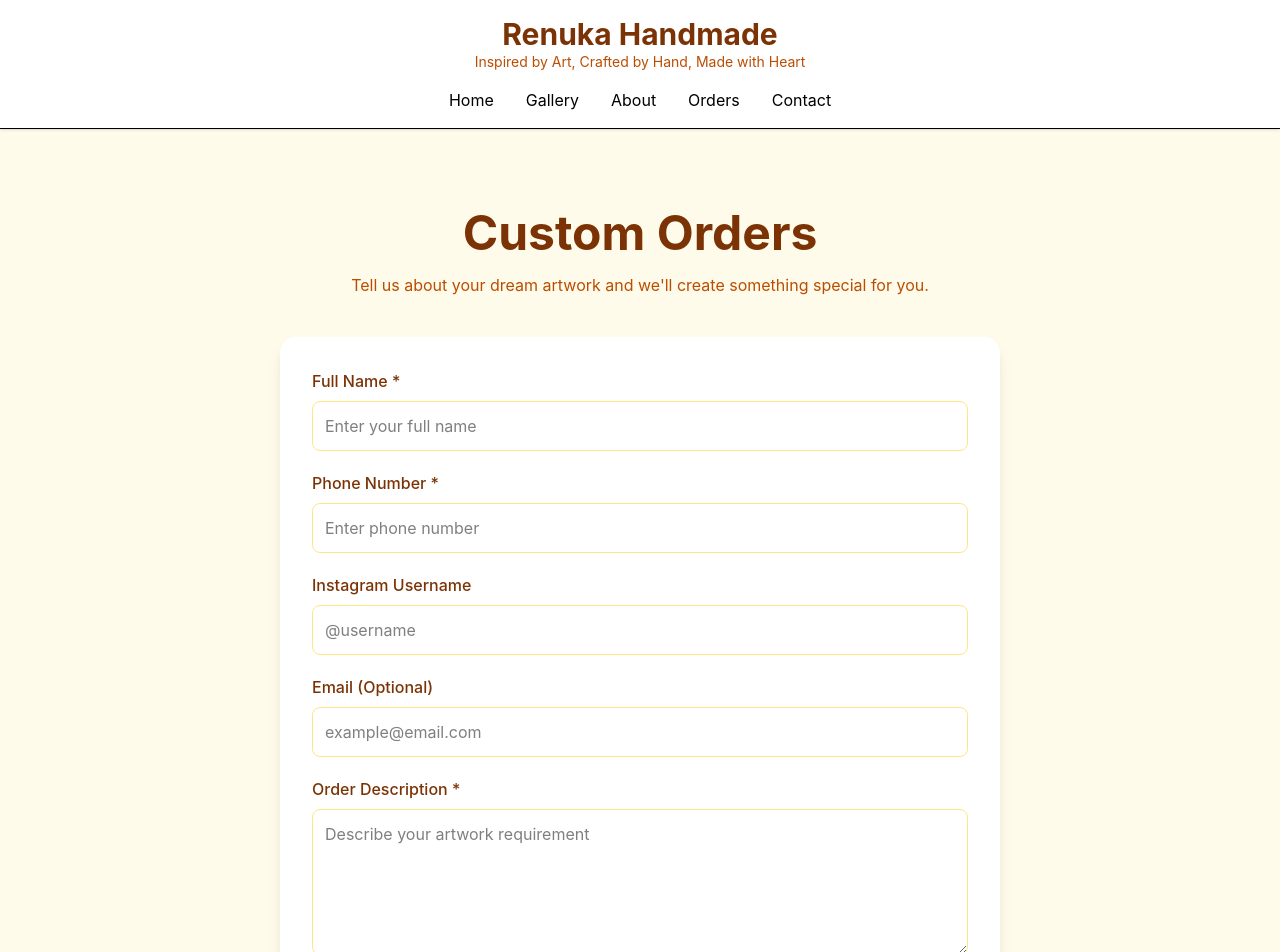
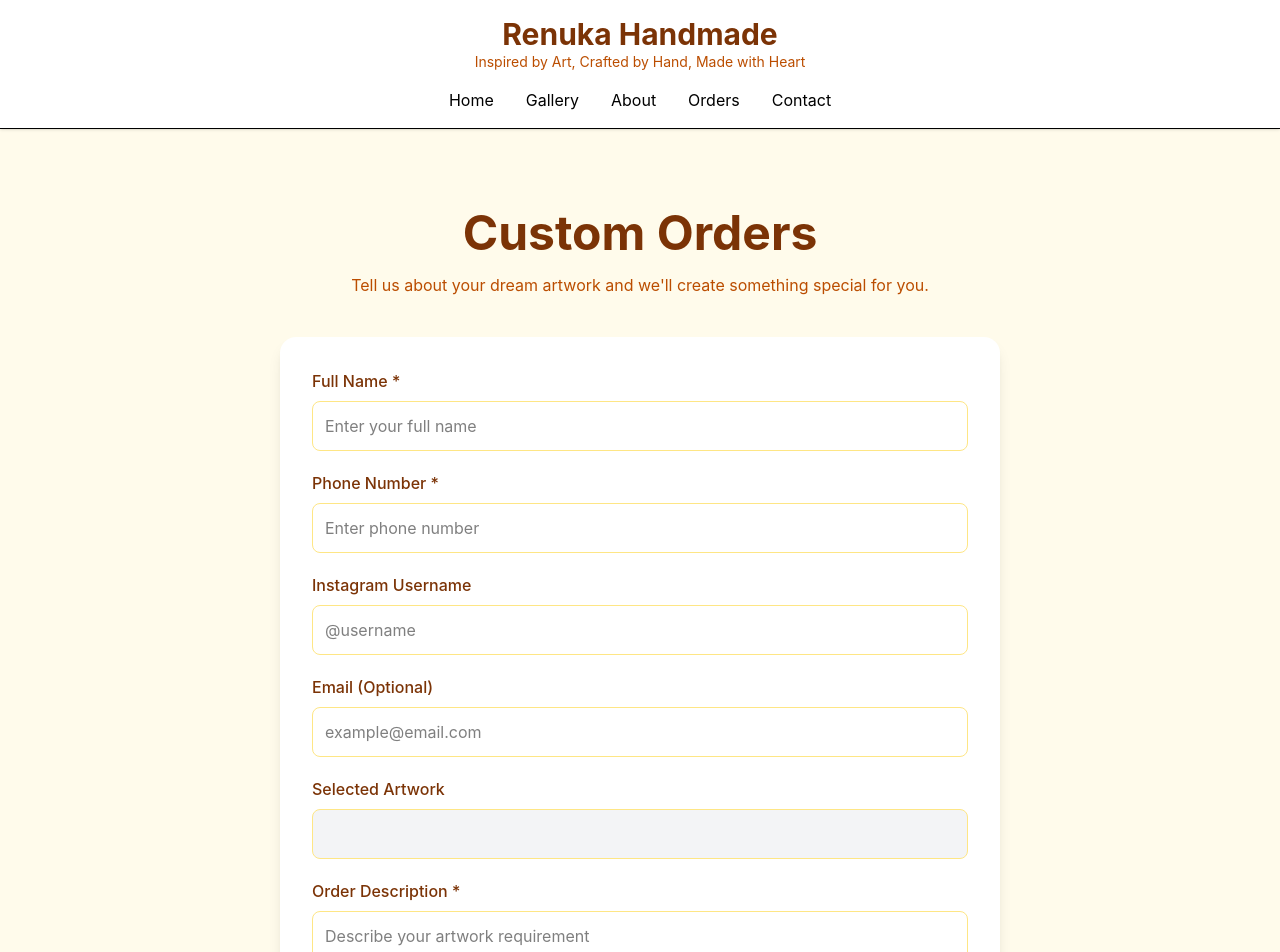
Before and after one commit to shubh02284/renuka-handmade, a React (Vite) app: page /orders in a window 1280 px wide. Shown: the top 952 px of the page. Built offline with nearby package versions, Linux system fonts and the light colour scheme.

Commit message:
order from update

```diff
--- a/src/pages/Gallery.jsx
+++ b/src/pages/Gallery.jsx
@@ -104,6 +104,7 @@ function Gallery() {
 
                   <Link
                     to="/orders"
+                    state={{ artwork: item.title }}
                     className="inline-block mt-4 bg-amber-800 text-white px-4 py-2 rounded-lg hover:bg-amber-900 transition"
                   >
                     Request Similar Artwork
@@ -161,6 +162,7 @@ function Gallery() {
 
                       <Link
                         to="/orders"
+                        state={{ artwork: item.title }}
                         className="inline-block mt-4 bg-amber-800 text-white px-4 py-2 rounded-lg hover:bg-amber-900 transition"
                       >
                         Request Similar Artwork
--- a/src/pages/Orders.jsx
+++ b/src/pages/Orders.jsx
@@ -1,13 +1,18 @@
 import { useState } from "react";
 import Navbar from "../components/Navbar";
 import Footer from "../components/Footer";
+import { useLocation } from "react-router-dom";
 
 function Orders() {
+  const location = useLocation();
+  const selectedArtwork =
+  location.state?.artwork || "";
   const [formData, setFormData] = useState({
     name: "",
     phone: "",
     instagram: "",
     email: "",
+    artwork: selectedArtwork,
     description: "",
   });
 
@@ -136,6 +141,19 @@ function Orders() {
             </div>
 
             <div className="mb-5">
+  <label className="block mb-2 font-medium text-amber-900">
+    Selected Artwork
+  </label>
+
+  <input
+    type="text"
+    value={selectedArtwork}
+    readOnly
+    className="w-full border border-amber-200 rounded-lg p-3 bg-gray-100"
+  />
+</div>
+
+            <div className="mb-5">
               <label className="block mb-2 font-medium text-amber-900">
                 Order Description *
               </label>
```
